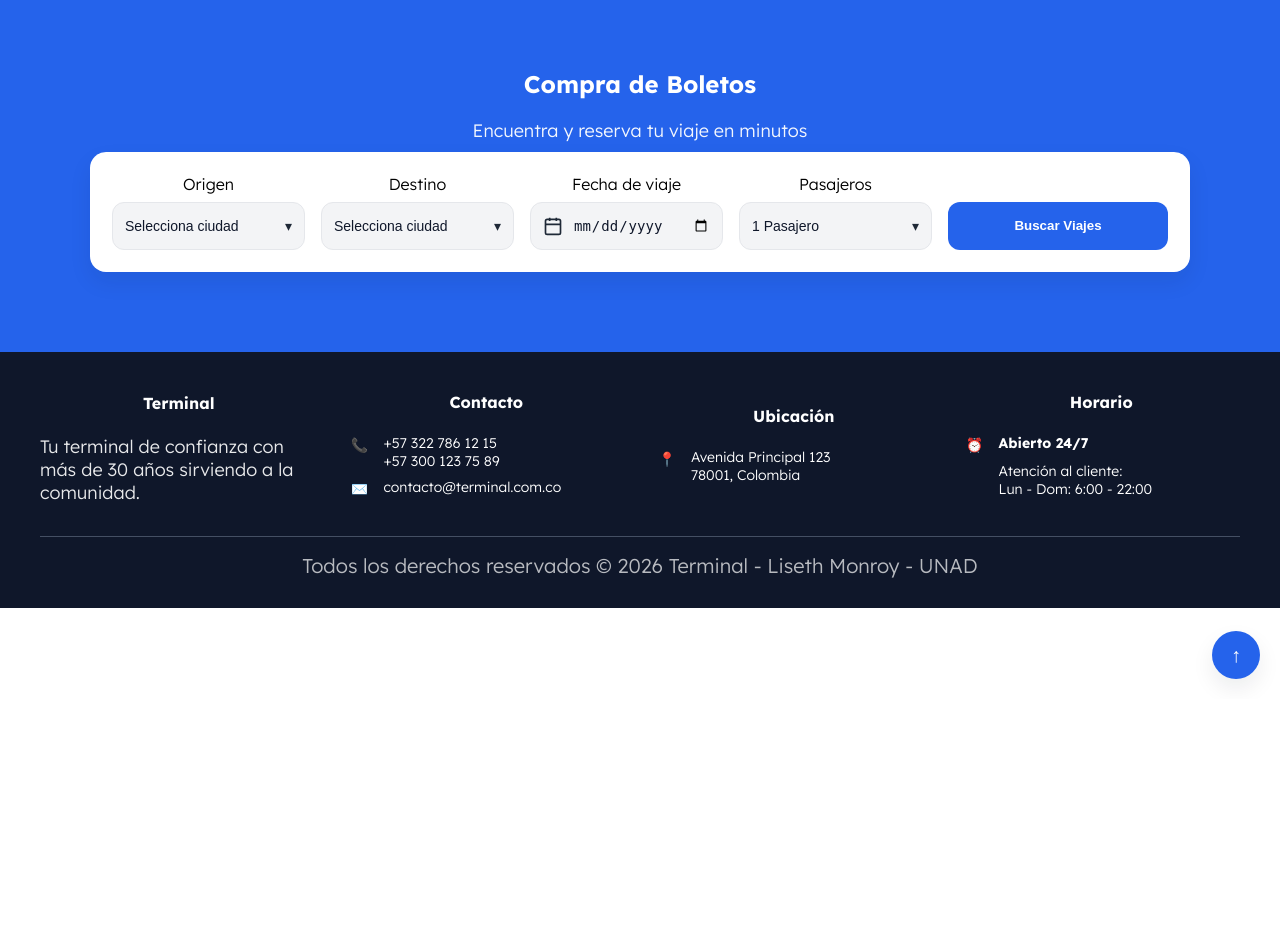
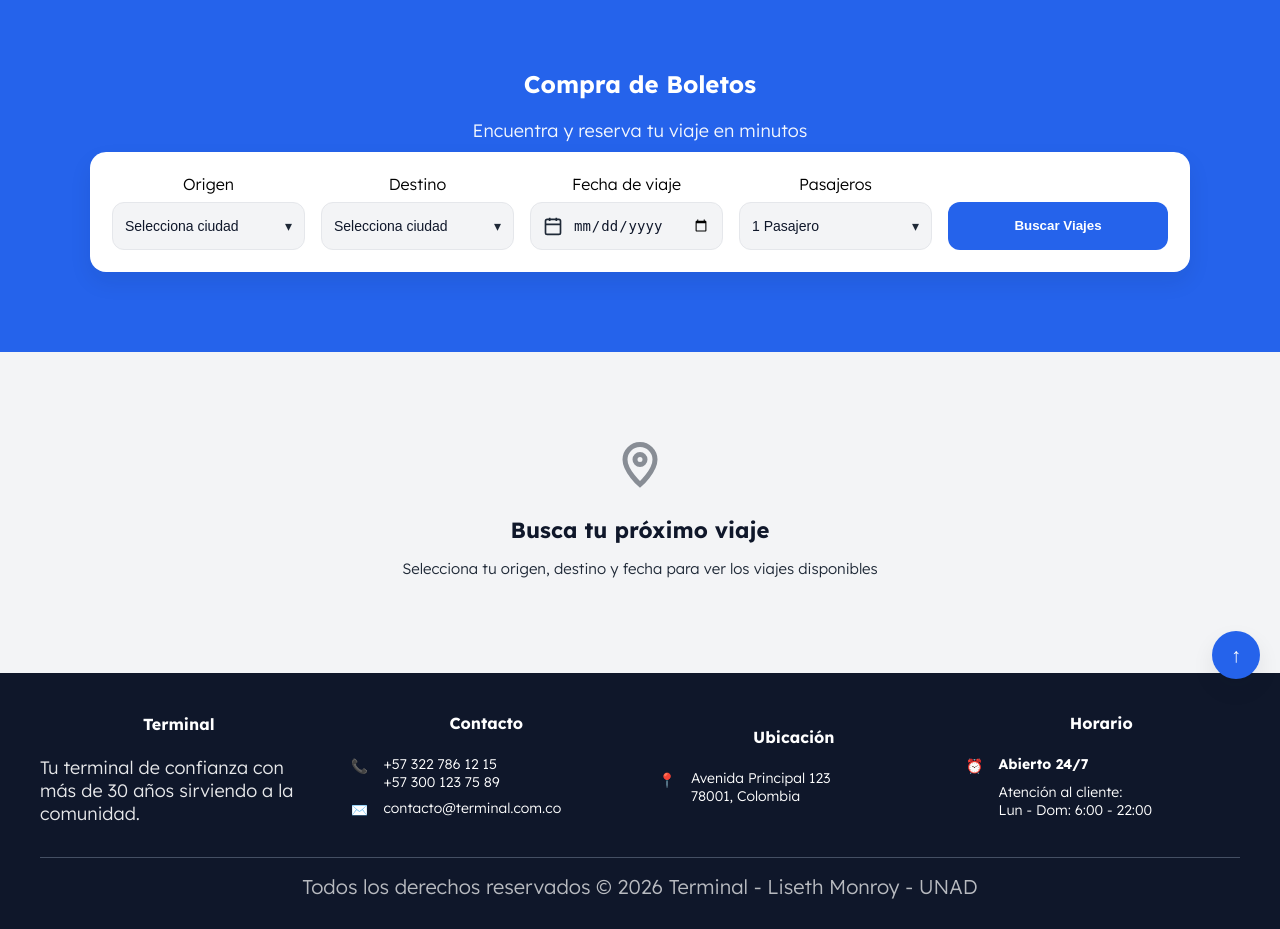
Before and after one commit to Monroybr/terminal, a PHP site: page /tiquetes.html in a window 1280 px wide. Shown: the part 101-1030 px from the top of the page. Before the commit the page ends 783 px from the top, so only its background shows below. Run offline with PHP 8.4, Linux system fonts and the light colour scheme.

Commit message:
se agrega la seccion busca tu proximo viaje en tiquetes.html

```diff
--- a/src/scss/tiquetes/_tiquetes.scss
+++ b/src/scss/tiquetes/_tiquetes.scss
@@ -115,4 +115,40 @@
         height: 2rem;
       }
     }
+}
+
+.viajes{
+
+  background-color: v.$lightGray;
+  padding: 8rem 0;
+  text-align: center;
+
+  &__contenido{
+      max-width: 60rem;
+      margin: 0 auto;
   }
+
+  &__icono{
+      color: v.$darkGray;
+      opacity: .5;
+      margin-bottom: 2rem;
+
+      svg{
+          width: 6rem;
+          height: 6rem;
+      }
+  }
+
+  &__titulo{
+      font-size: 2.2rem;
+      font-weight: 700;
+      color: v.$darkBlue;
+      margin-bottom: 1rem;
+  }
+
+  &__texto{
+      font-size: 1.5rem;
+      color: v.$darkGray;
+  }
+
+}
--- a/tiquetes.html
+++ b/tiquetes.html
@@ -98,6 +98,33 @@
         </form>
       </div>
     </section>
+    <section class="viajes">
+      <div class="viajes__contenido">
+
+          <div class="viajes__icono">
+              <!-- icono SVG -->
+              <svg xmlns="http://www.w3.org/2000/svg"
+                   viewBox="0 0 24 24"
+                   fill="none"
+                   stroke="currentColor"
+                   stroke-width="2">
+
+                  <path d="M12 21s-6-5.33-6-10a6 6 0 1 1 12 0c0 4.67-6 10-6 10z"/>
+                  <circle cx="12" cy="11" r="2"/>
+
+              </svg>
+          </div>
+
+          <h2 class="viajes__titulo">
+              Busca tu próximo viaje
+          </h2>
+
+          <p class="viajes__texto">
+              Selecciona tu origen, destino y fecha para ver los viajes disponibles
+          </p>
+
+      </div>
+  </section>
 
     <!--seccion footer-->
     <footer class="footer">
```
Also changed, not shown: build/css/app.css, 1 other file.
